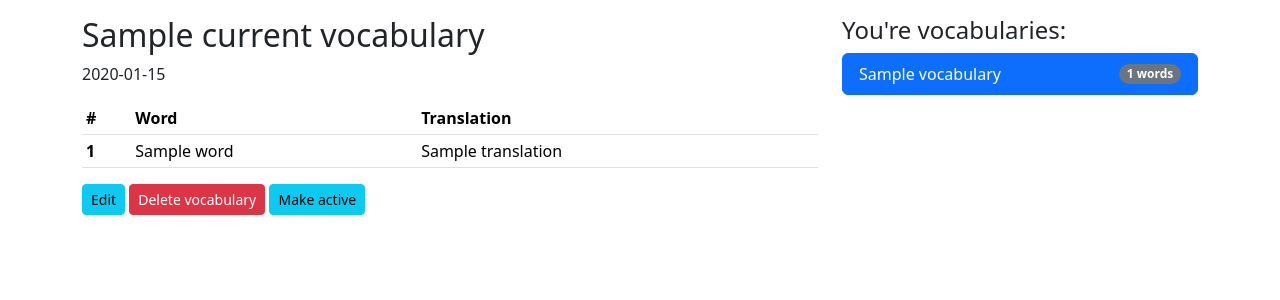
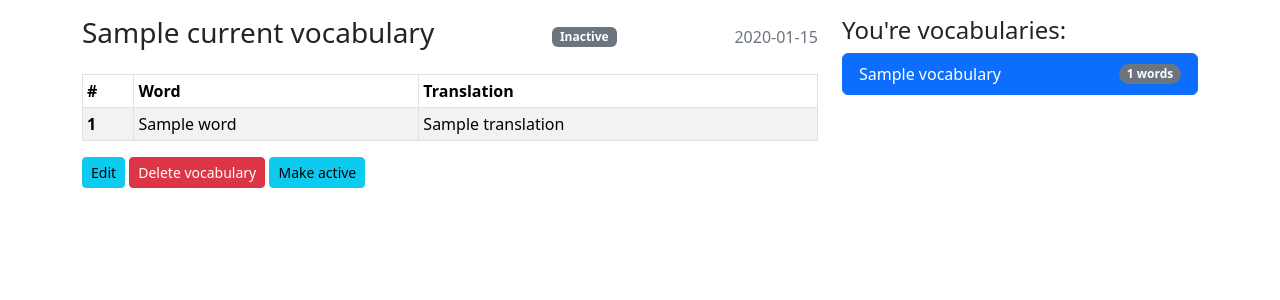
Before and after one commit to MuzykaAndrii/fastbot, a FastAPI app: template app/pages/templates/vocabulary.html in a window 1280 px wide. Shown: the part 56-356 px from the top of the page. Run offline with FastAPI, Linux system fonts and the light colour scheme; the template is opened without the code that fills it: most values are stand-ins (such as "Sample title", 1, 10 or a date in 2020); parts of the project's set-up code (start-up, migrations or seed data) failed here and were passed over.

Commit message:
refactor: minor in templates

```diff
--- a/app/pages/routes.py
+++ b/app/pages/routes.py
@@ -30,7 +30,7 @@ async def activate_vocabulary(
     except VocabularyIsAlreadyActive:
         pass
 
-    return RedirectResponse(request.url_for("edit_vocabulary", vocabulary_id=vocabulary.id))
+    return RedirectResponse(request.url_for("show_vocabulary", vocabulary_id=vocabulary.id))
 
 
 
@@ -58,11 +58,11 @@ async def delete_vocabulary(
     except UserIsNotOwnerOfVocabulary:
         raise HTTPException(403, "Permission denied")
 
-    return RedirectResponse(request.url_for("edit_vocabulary", vocabulary_id=vocabulary.id))
+    return RedirectResponse(request.url_for("show_vocabulary", vocabulary_id=vocabulary.id))
 
 
 @router.get("/vocabulary/{vocabulary_id}/edit", response_class=HTMLResponse)
-async def edit_vocabulary(
+async def edit_vocabulary_page(
     request: Request,
     vocabulary_id: int,
     user: User = Depends(get_current_user),
--- a/app/pages/templates/vocabulary.html
+++ b/app/pages/templates/vocabulary.html
@@ -8,11 +8,20 @@
 
 <div class="row">
     <div class="col-8">
-        <h2>{{ current_vocabulary.name }}</h2>
-        <p class="secondary">{{ current_vocabulary.created_at.strftime('%Y-%m-%d') }}</p>
+        <div class="d-flex justify-content-between align-items-center mb-3">
+            <span class="h3">{{ current_vocabulary.name }}</span>
+
+            {% if current_vocabulary.is_active %}
+            <span class="badge text-bg-success">Active</span>
+            {% else %}
+            <span class="badge text-bg-secondary">Inactive</span>
+            {% endif %}
+
+            <span class="text-secondary">{{ current_vocabulary.created_at.strftime('%Y-%m-%d') }}</span>
+        </div>
 
         <div class="vocabulary">
-            <table class="table table-sm">
+            <table class="table table-sm table-bordered table-striped">
                 <thead>
                     <tr>
                         <th scope="col">#</th>
@@ -22,7 +31,7 @@
                 </thead>
                 <tbody>
                     {% for lp in current_vocabulary.language_pairs %}
-                    <tr class="table-striped">
+                    <tr>
                         <th scope="row">{{ loop.index }}</th>
                         <td>{{lp.word}}</td>
                         <td>{{ lp.translation }}</td>
@@ -30,7 +39,7 @@
                     {% endfor %}
                 </tbody>
             </table>
-            <a href="{{ url_for('edit_vocabulary', vocabulary_id=current_vocabulary.id) }}"
+            <a href="{{ url_for('edit_vocabulary_page', vocabulary_id=current_vocabulary.id) }}"
                 class="btn btn-sm btn-info">Edit</a>
             <button type="button" class="btn btn-sm btn-danger add-btn">Delete vocabulary</button>
             {% if current_vocabulary.is_active %}
```
Also changed, not shown: app/pages/templates/edit_vocabulary.html (+1 -17 lines).
